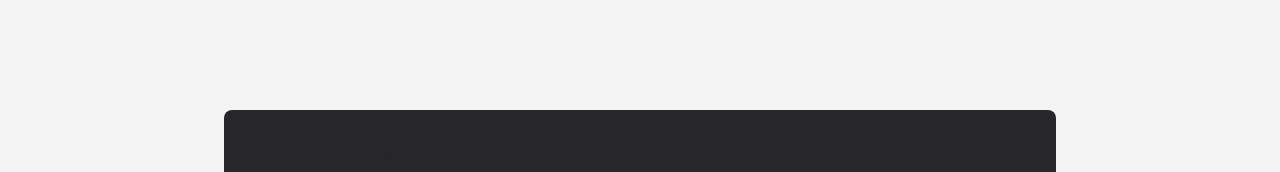
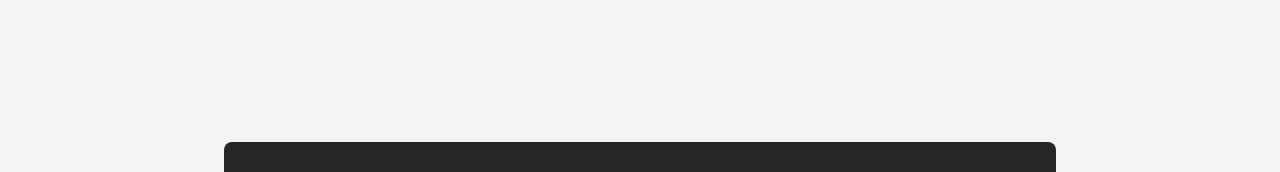
Before and after one commit to DinaSeptyP/dinasporto, a React (Vite) app: page / in a window 1280 px wide. Shown: the part 628-800 px from the top of the page. Built offline with nearby package versions, Linux system fonts and the light colour scheme.

Commit message:
[CLEANING] delete comment

```diff
--- a/src/App.jsx
+++ b/src/App.jsx
@@ -58,7 +58,7 @@ function Home() {
       {/* HERO */}
 
       {/* ABOUT */}
-      <div className="about mt-32 py-5" id="about"></div>
+      <div className="about mt-40 py-5" id="about"></div>
       <div
         className="xl:w-2/3 lg:full mx-auto p-7 bg-zinc-800 rounded-lg"
         data-aos="fadeInUp"
--- a/vite.config.js
+++ b/vite.config.js
@@ -1,11 +1,7 @@
-import { defineConfig } from 'vite'
-import react from '@vitejs/plugin-react'
-import tailwindcss from '@tailwindcss/vite'
+import { defineConfig } from "vite";
+import react from "@vitejs/plugin-react";
+import tailwindcss from "@tailwindcss/vite";
 
-// https://vite.dev/config/
 export default defineConfig({
-  plugins: [
-    react(),
-    tailwindcss(),
-  ],
-})
+  plugins: [react(), tailwindcss()],
+});
```
